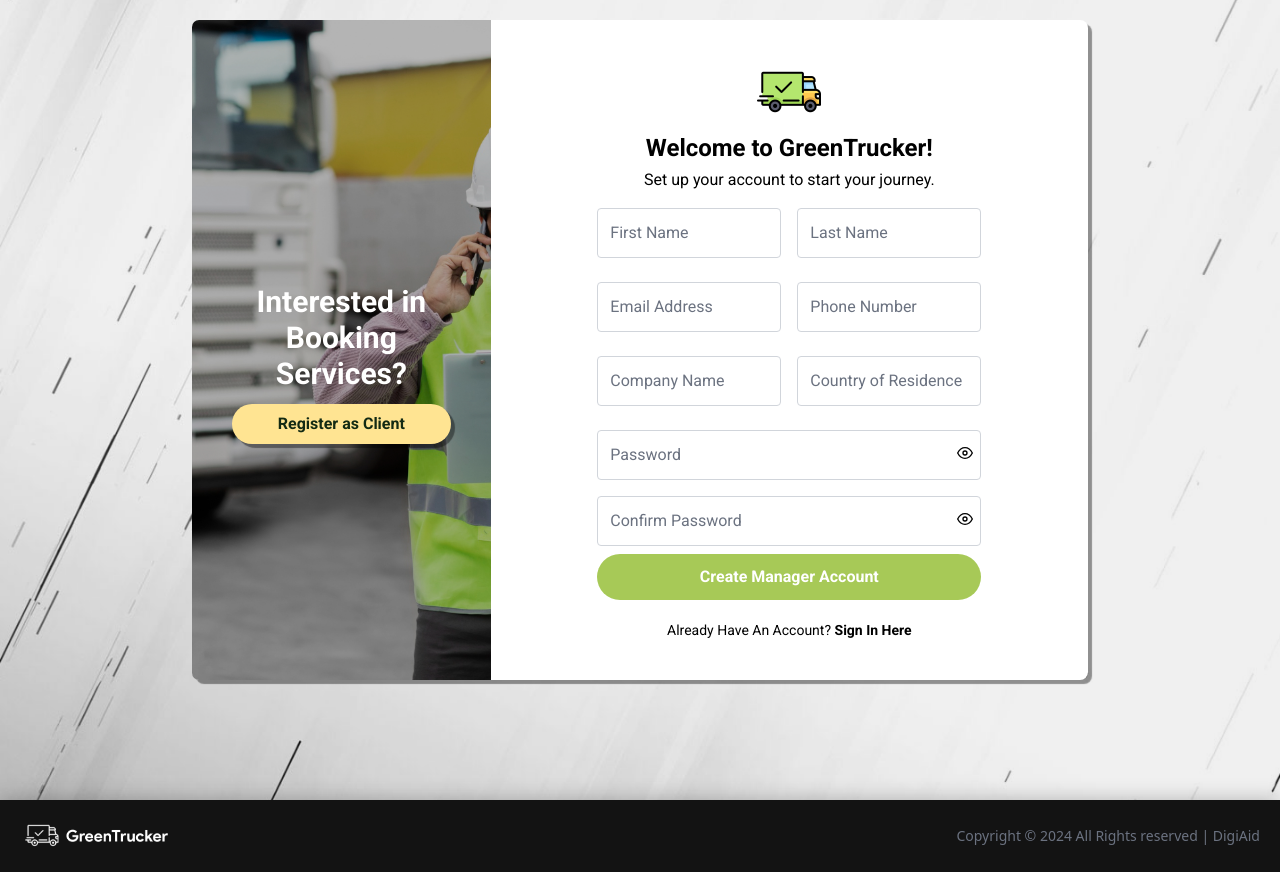
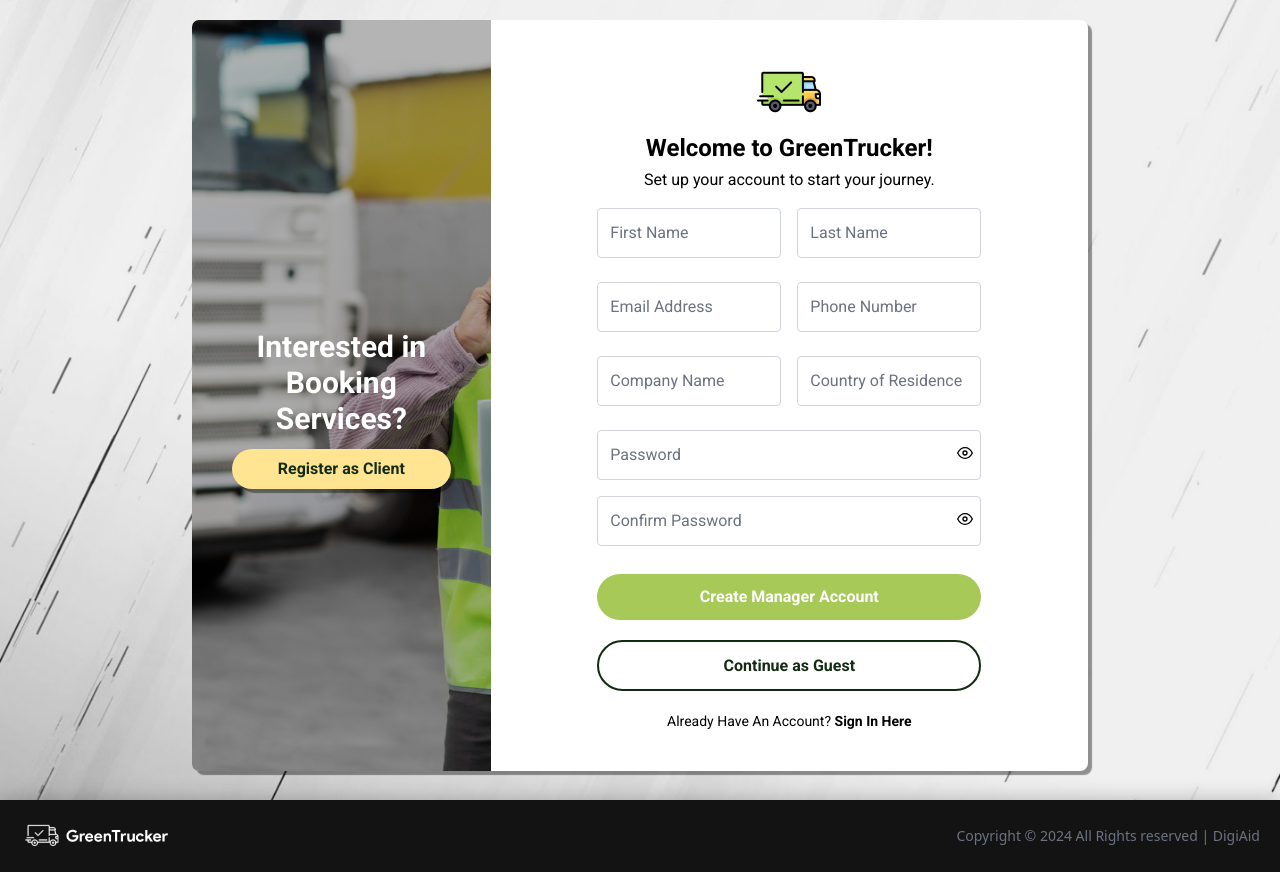
Before and after one commit to baristabarita/Greentrucker, a React (Vite) app in the folder client/: page /trkregister in a window 1280 px wide. Built offline with nearby package versions, Linux system fonts and the light colour scheme.

Commit message:
added continue as guest in trucker register

```diff
--- a/client/src/pages/trucker/register/TruckerRegister.jsx
+++ b/client/src/pages/trucker/register/TruckerRegister.jsx
@@ -123,8 +123,6 @@
 
                 {/* registration box */}
                 <div className="flex flex-col items-center justify-center w-full pt-5 pb-5">
-
-
                     <div className="relative flex flex-col md:flex-row max-w-4xl w-full bg-white shadow-custom rounded-lg">
                         {/* Left side */}
                         <div
@@ -281,9 +279,16 @@
                                 <div className="buttons flex flex-col items-center space-y-5">
                                     <button
                                         type="submit"
-                                    className="flex items-center justify-center button bg-primarycolor text-white p-[0.7em] w-full rounded-full hover:bg-secondarycolor hover:text-usertrucker font-bold transition-colors delay-250 duration-[3000] ease-in"
+                                        className="flex items-center justify-center button bg-primarycolor text-white p-[0.7em] w-full mt-5 rounded-full hover:bg-secondarycolor hover:text-usertrucker font-bold transition-colors delay-250 duration-[3000] ease-in"
                                     >
                                         Create Manager Account
+                                    </button>
+                                    <button
+                                        type="submit"
+                                        onClick={handleGuest}
+                                        className="font-roboto button text-usertrucker p-[0.7em] w-full rounded-full border-solid border-2 border-usertrucker font-bold hover:bg-usertrucker hover:text-primarycolor transition-colors delay-250 duration-[3000] ease-in "
+                                    >
+                                        Continue as Guest
                                     </button>
                                 </div>
                                 <div className="text-center text-sm mt-5">
@@ -300,7 +305,6 @@
 
 
                     </div>
-
                 </div>
             </div>
             <Footer />
--- a/client/src/pages/user/register/UserRegister.jsx
+++ b/client/src/pages/user/register/UserRegister.jsx
@@ -109,7 +109,6 @@
             style={{ backgroundImage: `url(${background})`, backgroundSize: 'cover', backgroundPosition: 'center center' }}>
                 {/* registration box */}
                 <div className="flex flex-col items-center justify-center w-full pt-5 pb-5">
-
                 <div className="relative flex flex-col md:flex-row max-w-4xl w-full bg-white shadow-[4px_15px_10px_4px_gray] rounded-[7px_7px_7px_7px] mt-10 mb-10">
                     {/* Left side */}
                     <section
```
Lines whose indentation alone changed are shown as unchanged.
